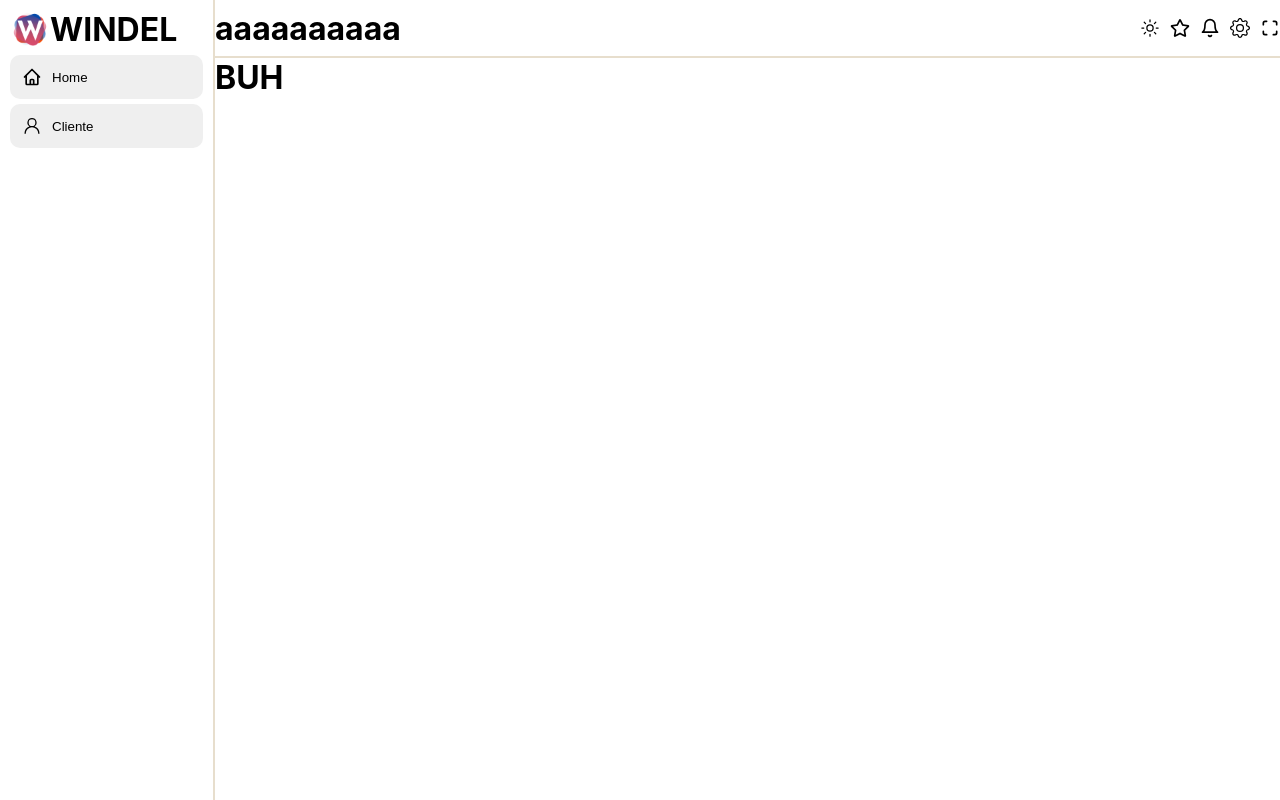
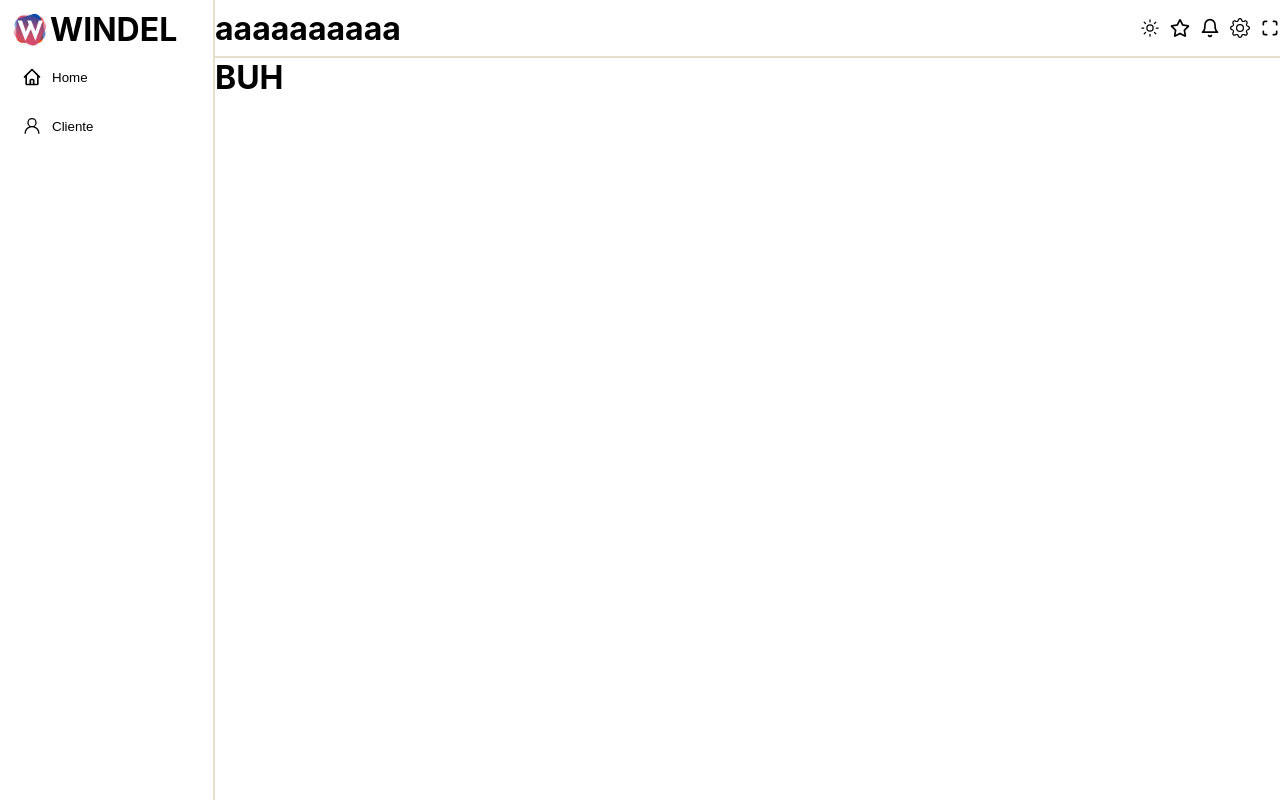
Before and after one commit to Bbaranoski/windel, a React (Create React App) app: page / in a window 1280 px wide. Built offline with nearby package versions, Linux system fonts and the light colour scheme.

Commit message:
add a transition effect

```diff
--- a/src/App.css
+++ b/src/App.css
@@ -23,16 +23,21 @@ h1{
 }
 
 .side > button{
+  background-color: white;
   border: 0px;
   padding: 1.5vh;
   min-height: 40px;
-  border-radius: 10px;
   display: flex;
   align-items: center;
   justify-content: start;
   gap: 10px;
+  transition: 0.5s;
 }
 
+.side > button:hover, .icon > *:hover{
+  border-radius: 10px;
+  background-color: rgb(241, 240, 240);
+}
 .side > div{
   display: flex;
 }
--- a/src/App.tsx
+++ b/src/App.tsx
@@ -15,6 +15,9 @@ import logo from "./image/logo.webp"
 const App: React.FC = () => {
 
   const [tela, setTela] = useState<JSX.Element>(<Inicio />)
+  function select(){
+
+  }
 
   return (
     <div className='app'>
@@ -35,6 +38,7 @@ const App: React.FC = () => {
         </div>
         <button onClick={() => {
           setTela(<Inicio />)
+          select()
         }}><HiOutlineHome size={20} color='black'/>Home</button>
         <button onClick={() => {
           setTela(<Cliente />)
```
